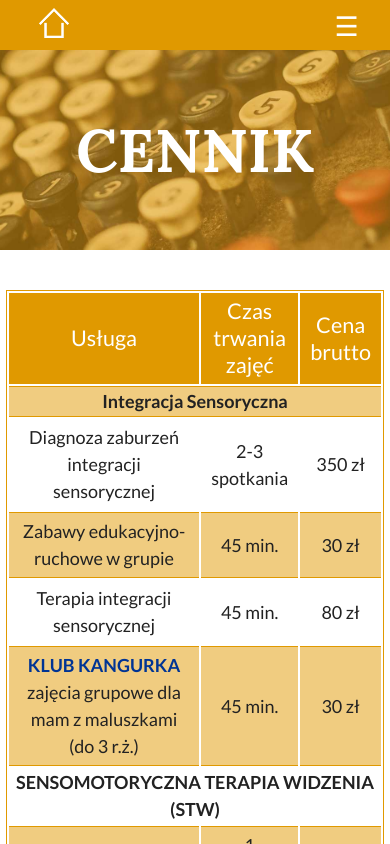
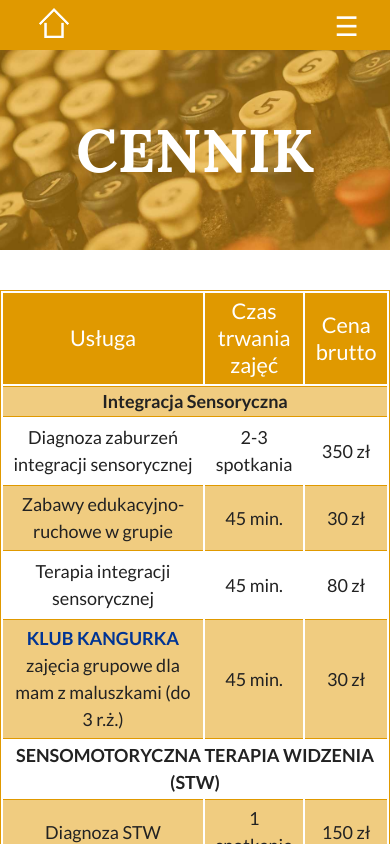
Before and after one commit to Rehaeel/kangurek, a React (Create React App) app: page /cennik in a window 390 px wide. Shown: the top 844 px of the page. Built offline with nearby package versions, Linux system fonts and the light colour scheme.

Commit message:
100% width of price-table on mobile

```diff
--- a/src/component/pages/price-list/price-table/price-table.css
+++ b/src/component/pages/price-list/price-table/price-table.css
@@ -2,7 +2,7 @@
     color: #222;
     border: 1px solid var(--orange-color);
     font-size: 1.2em;
-    max-width: min(850px, 95%);
+    max-width: min(850px, 100%);
 }
 
 .cennik a {
```
